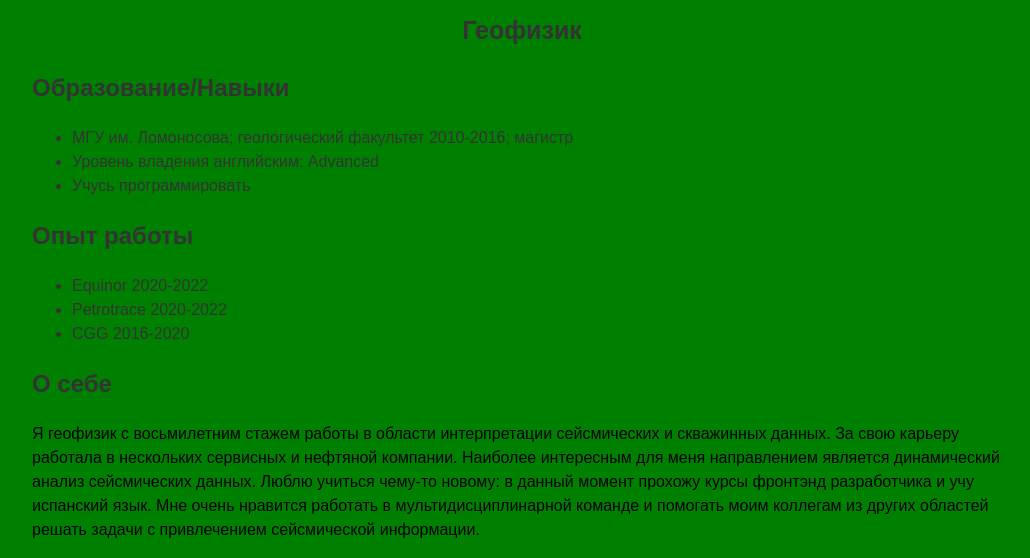
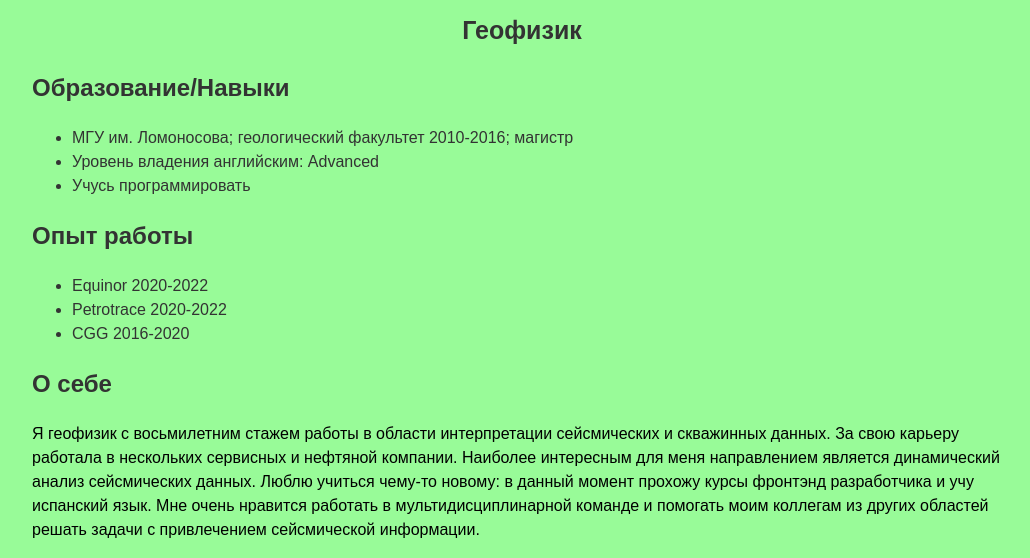
Before and after one commit to mambrosimova/mambrosimova.github.io, a plain HTML site: page index.html in a window 1280 px wide. Shown: the part 310-868 px from the top of the page, without its empty margins (118-1148 px from the left). Drawn offline with Linux system fonts and the light colour scheme.

Commit message:
Update style.css

```diff
--- a/style.css
+++ b/style.css
@@ -2,7 +2,7 @@ body {
     font-family: sans-serif;
     line-height: 1.5;
 
-    background-color: green;
+    background-color: #98fb98;
     color: #333333;
 
     width: 980px;
```
